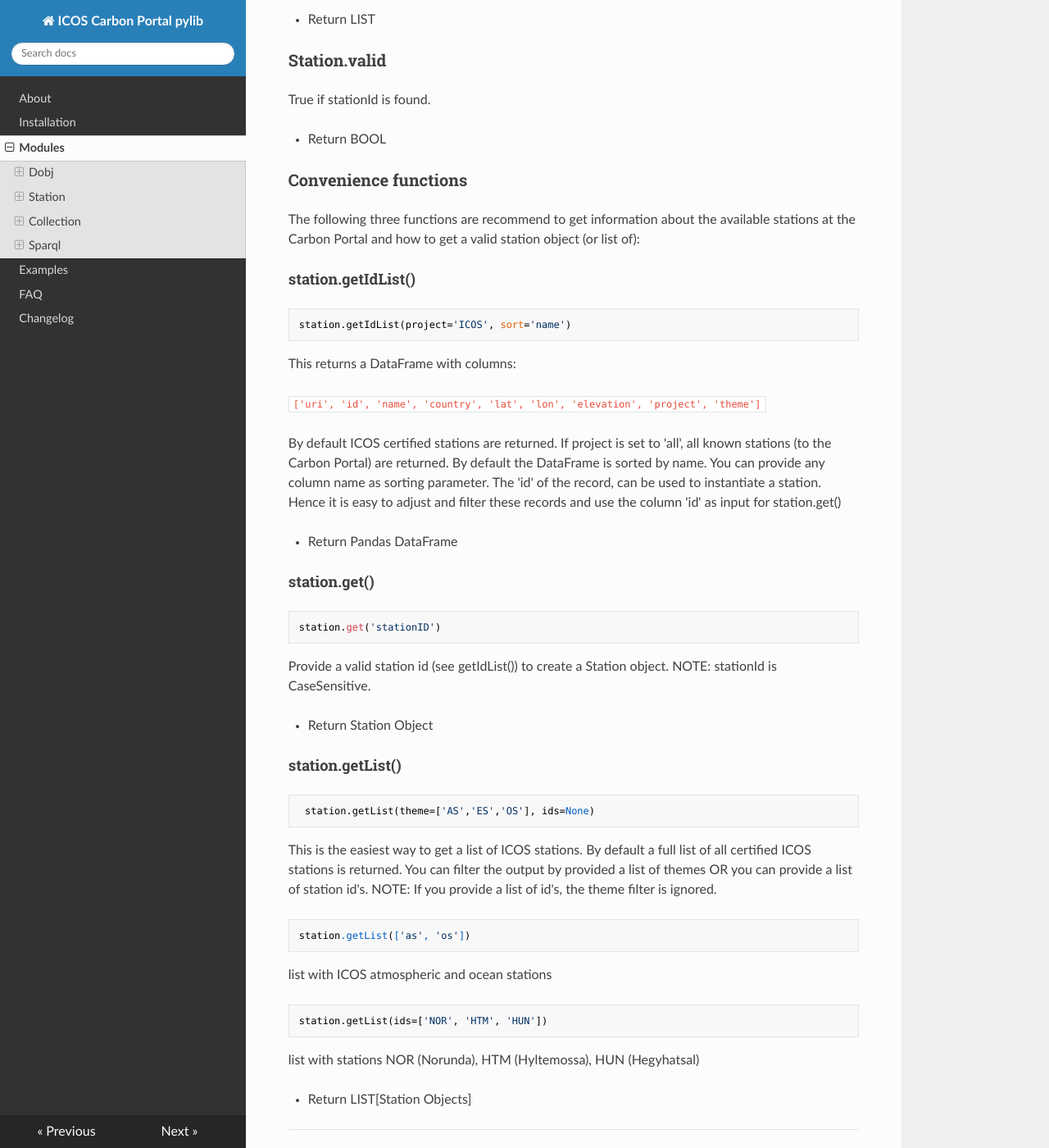
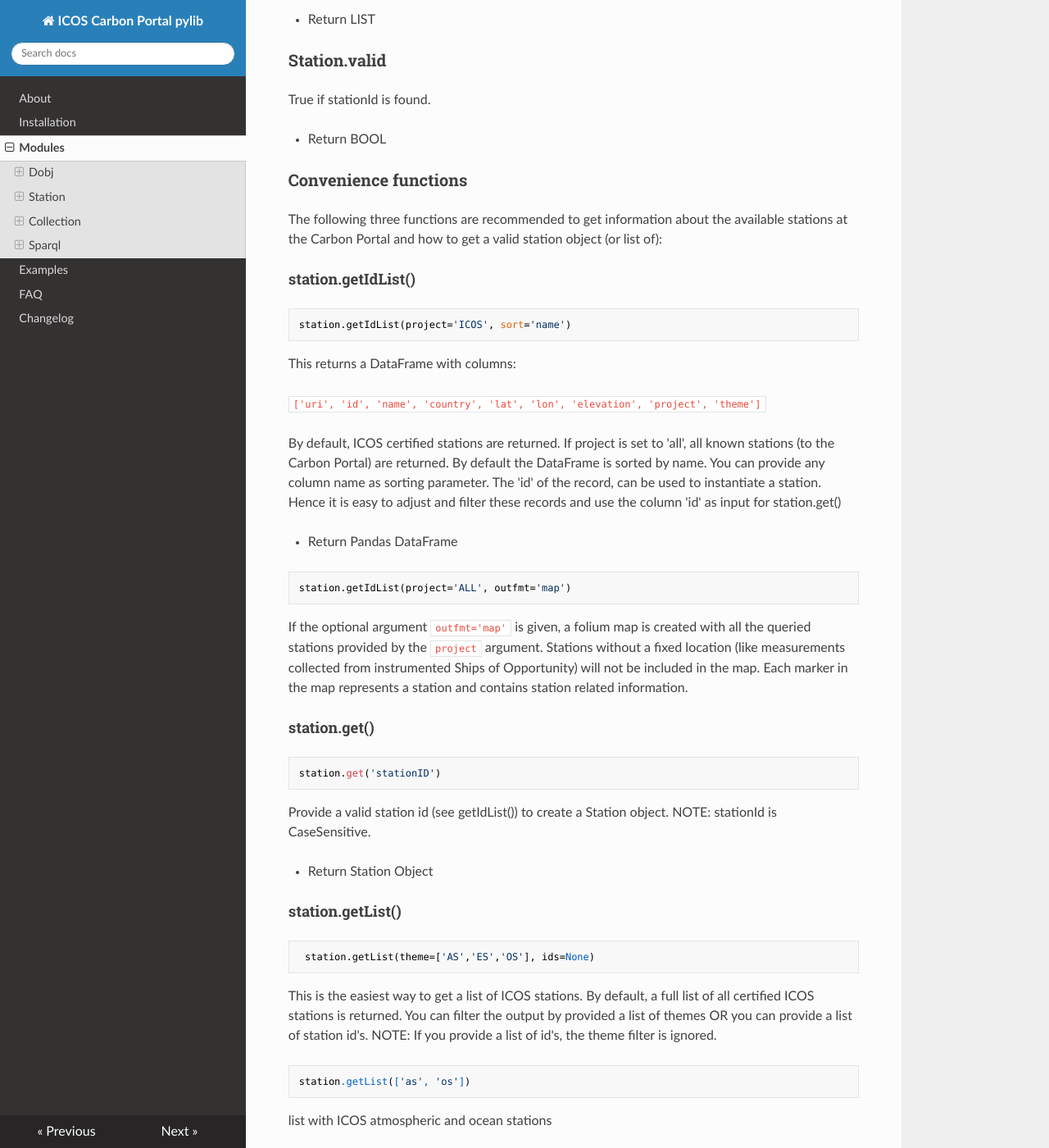
Before and after one commit to ICOS-Carbon-Portal/pylib, an MkDocs documentation site: the page built from docs/modules.md, in a window 1280 px wide and 1400 px high, scrolled down 6745 px. Shown: the whole window at 82% size. Built offline with MkDocs 1.6.1, drawn with Linux system fonts in a browser that asks for light colours; nearby versions of some CDN libraries.

Commit message:
outfmt feature v_0.17
- Added documentation for the folium map extension to docs/modules.md
- Updated the release changelog to reflect the new additions.

````diff
--- a/docs/modules.md
+++ b/docs/modules.md
@@ -220,19 +220,29 @@ True if stationId is found.
 - Return BOOL
 
 ### **Convenience functions**
-The following three functions are recommend to get information about the available stations at the Carbon Portal and how to get a valid station object (or list of):
+The following three functions are recommended to get information about the available
+stations at the Carbon Portal and how to get a valid station object (or list of):
 
 #### station.getIdList()
-
-	station.getIdList(project='ICOS', sort='name')
+```
+station.getIdList(project='ICOS', sort='name')
+```
 
 This returns a DataFrame with columns:
 
 `['uri', 'id', 'name', 'country', 'lat', 'lon', 'elevation', 'project', 'theme']`
 
-By default ICOS certified stations are returned. If project is set to 'all', all known  stations (to the Carbon Portal) are returned. By default the DataFrame is sorted by name. You can provide any column name as sorting parameter. The 'id' of the record, can be used to instantiate  a station. Hence it is easy to adjust and filter these records and use the column 'id' as input for station.get()
+By default, ICOS certified stations are returned. If project is set to 'all', all known  stations (to the Carbon Portal) are returned. By default the DataFrame is sorted by name. You can provide any column name as sorting parameter. The 'id' of the record, can be used to instantiate  a station. Hence it is easy to adjust and filter these records and use the column 'id' as input for station.get()
 
 - Return Pandas DataFrame
+```
+station.getIdList(project='ALL', outfmt='map')
+```
+If the optional argument `outfmt='map'` is given, a folium map is created with all the
+queried stations provided by the `project` argument. Stations without a fixed location (like
+measurements collected from instrumented Ships of Opportunity) will not be included in the map.
+Each marker in the map represents a station and contains station related information.
+
 
 #### station.get()
 
@@ -247,7 +257,8 @@ Provide a valid station id (see getIdList()) to create a Station object. NOTE: s
 
 	 station.getList(theme=['AS','ES','OS'], ids=None)
 
-This is the easiest way to get a list of ICOS stations. By default a full list of all certified ICOS stations is returned. You can filter the output by provided a list of themes OR you can provide a list of station id's. NOTE: If you provide a list of id's, the theme filter is ignored.
+This is the easiest way to get a list of ICOS stations. By default, a full list of all
+certified ICOS stations is returned. You can filter the output by provided a list of themes OR you can provide a list of station id's. NOTE: If you provide a list of id's, the theme filter is ignored.
 
 	station.getList(['as', 'os'])
 list with ICOS atmospheric and ocean stations
````
Also changed, not shown: docs/changelog.md (+3 -0 lines).
